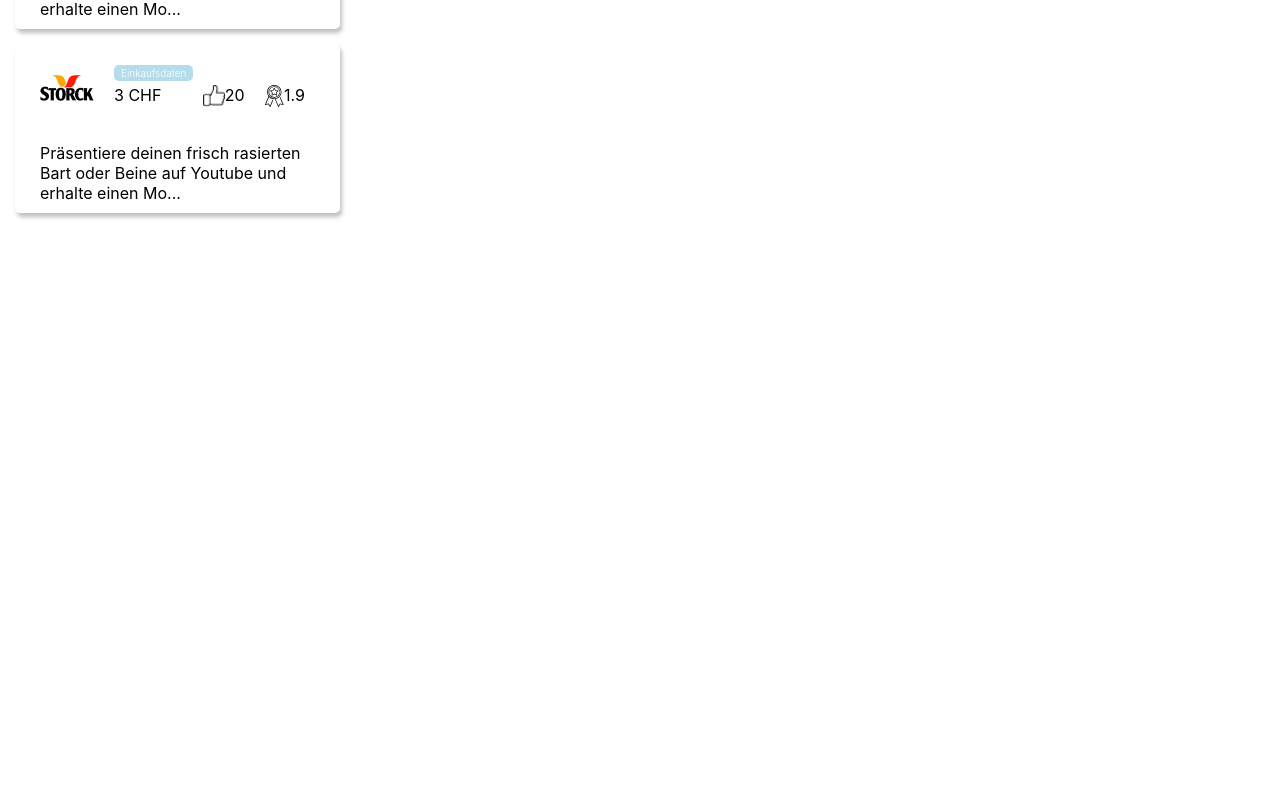
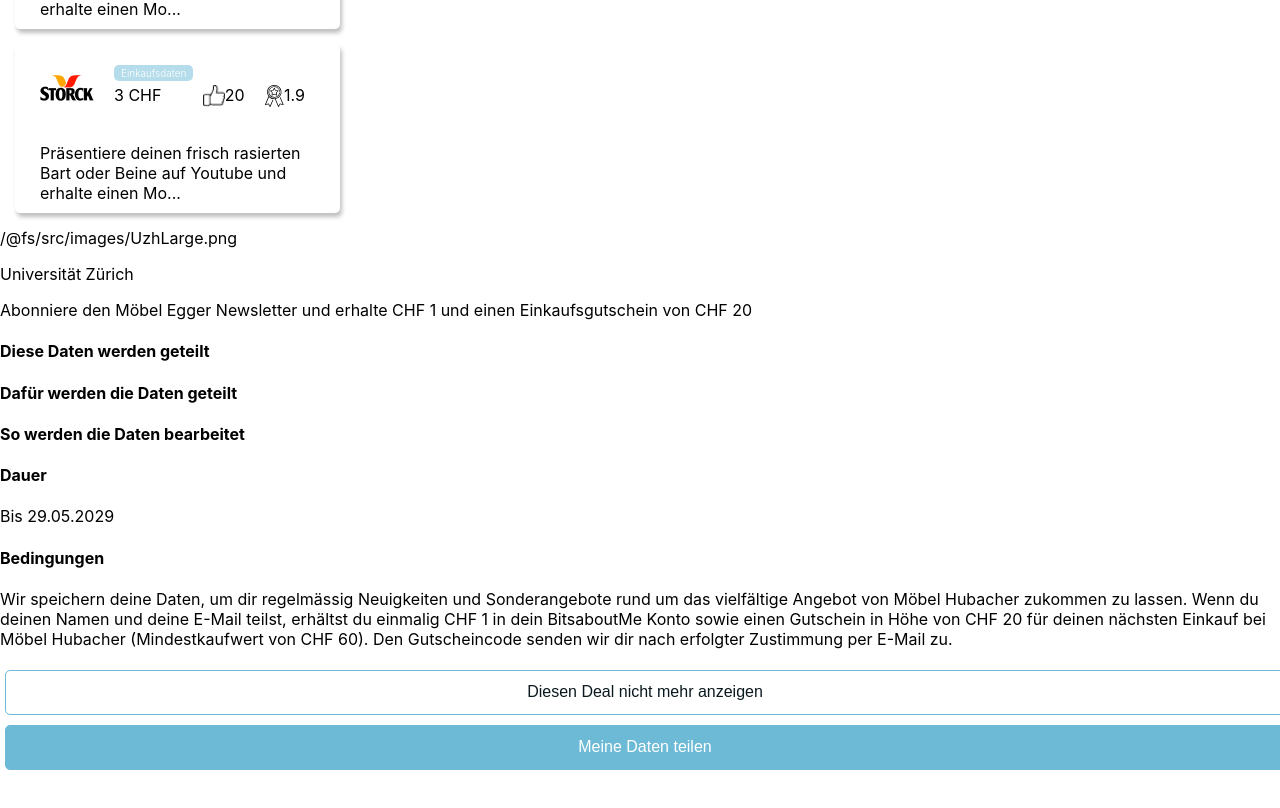
Before and after one commit to salomonhaeseli/bitsaboutme, a React (Create React App) app: page / in a window 1280 px wide. Shown: the part 3805-4613 px from the top of the page. Before the commit the page ends 4092 px from the top, so only its background shows below. Built offline with nearby package versions, Linux system fonts and the light colour scheme.

Commit message:
added draft of detail page

```diff
--- a/src/App.js
+++ b/src/App.js
@@ -1,5 +1,6 @@
 import React, { Component } from 'react';
 import Cards from './components/Cards'
+import CardDetail from './components/CardDetail'
 import Categories from './components/Categories'
 import FilterButton from './components/FilterButton'
 import Filter from './components/Filter'
@@ -11,7 +12,7 @@
 import Marktforschung from './images/icons/Marktforschung.svg'
 import Newsletter from './images/icons/Newsletter.svg'
 import { clone, filterCards } from './lib'
-import { cards } from './fixtures'
+import { cards, cardDetails } from './fixtures'
 
 
 import './bitsaboutme.css'
@@ -225,6 +226,7 @@
         </div>
         <Filter data={this.state.data} purpose={this.state.purpose} processing={this.state.processing} filterStatus={this.state.filterStatus} handleFilterClick={this.handleFilterClick} categories={this.state.categories}/>
         <div className="footer" />
+        <CardDetail cardDetails={cardDetails} />
       </div>
     );
   }
--- a/src/bitsaboutme.css
+++ b/src/bitsaboutme.css
@@ -266,6 +266,39 @@
 }
 
 /*----------------------
+Deal details
+------------------------*/
+
+.dealDetailButton {
+    width: 100%;
+    height: 45px;
+    margin-left: 5px;
+    margin-right: 5px;
+    font-style: normal;
+    font-weight: normal;
+    font-size: 16px;
+    line-height: 20px;
+    text-align: center;
+    border-radius: 5px;
+    margin: 5px;
+}
+.doNotShowAgain {
+    color: #0B191E;
+    background: white;
+    border: 1px solid #6DBAD6;
+
+}
+
+.acceptDeal {
+    color: #FFFFFF;
+    background: #6DBAD6;
+    border: 1px solid #6DBAD6;
+}
+
+
+
+
+/*----------------------
 Header and footer
 ------------------------*/
 
--- a/src/components/CardDetail.js
+++ b/src/components/CardDetail.js
@@ -1,9 +1,42 @@
 import React from 'react';
 
-const CardDetail = () => {
+const CardDetail = ({cardDetails}) => {
+    const detail = cardDetails[0]
+    console.log(detail)
     return (
         <div className="cardDetail">
-            <h4>The details of the card will be displayed here</h4>
+            <div className="detailHeader">
+                {detail.image}
+                <div className="detailLikesAndReward">
+
+                </div>
+            </div>
+            <div className="detailDescription">
+                <p>{detail.companyName}</p>
+                <p>{detail.shortDescription}</p>
+            </div>
+            <div className="Trustscore">
+
+            </div>
+            <div className="detailSharedData">
+                <h4>Diese Daten werden geteilt</h4>
+            </div>
+            <div className="detailPurpose">
+                <h4>Dafür werden die Daten geteilt</h4>
+            </div>
+            <div className="detailProcessing">
+                <h4>So werden die Daten bearbeitet</h4>
+            </div>
+            <div className="detailDauer">
+                <h4>Dauer</h4>
+                <p>{detail.time}</p>
+            </div>
+            <div className="detailBedingungen">
+                <h4>Bedingungen</h4>
+                <p>{detail.bedingungen}</p>
+            </div>
+            <button className="doNotShowAgain dealDetailButton">Diesen Deal nicht mehr anzeigen</button>
+            <button className="acceptDeal dealDetailButton">Meine Daten teilen</button>
         </div>
     )
 }
--- a/src/fixtures.js
+++ b/src/fixtures.js
@@ -4,6 +4,8 @@
 import Intervista from './images/intervista.png'
 import Sanitas from './images/sanitas.png'
 import Storck from './images/storck.png'
+
+import UzhLarge from './images/UzhLarge.png'
 
 export const cards = [
     {
@@ -238,3 +240,20 @@
         filterProperties: ['Persönliche Angaben','Operationen', 'Einmaliger Zugriff']
     }
   ]
+
+  export const cardDetails = [
+    {
+        image: UzhLarge,
+        paymentModel: 'Einmalig',
+        companyName: 'Universität Zürich',
+        shortDescription: 'Abonniere den Möbel Egger Newsletter und erhalte CHF 1 und einen Einkaufsgutschein von CHF 20',
+        trustscore1: '',
+        trustscore2: '',
+        options: ['Zugriffe nur bis zum 31.12.2020 zulassen', 'Maximum 20 Zugriffe zulassen'],
+        sharedData: ['Wohnsitzland: Schweiz'],
+        purpose: ['Deine Daten werden verwendet, um dir persönliche Werbematerialien zuzustellen, z.B. per Post oder E-Mail.'],
+        processing: ['Kontinuierlicher Zugriff'],
+        time: 'Bis 29.05.2029',
+        bedingungen: 'Wir speichern deine Daten, um dir regelmässig Neuigkeiten und Sonderangebote rund um das vielfältige Angebot von Möbel Hubacher zukommen zu lassen. Wenn du deinen Namen und deine E-Mail teilst, erhältst du einmalig CHF 1 in dein BitsaboutMe Konto sowie einen Gutschein in Höhe von CHF 20 für deinen nächsten Einkauf bei Möbel Hubacher (Mindestkaufwert von CHF 60). Den Gutscheincode senden wir dir nach erfolgter Zustimmung per E-Mail zu.'
+        }
+    ]
```
Also changed, not shown: src/images/UzhLarge.png (added).
